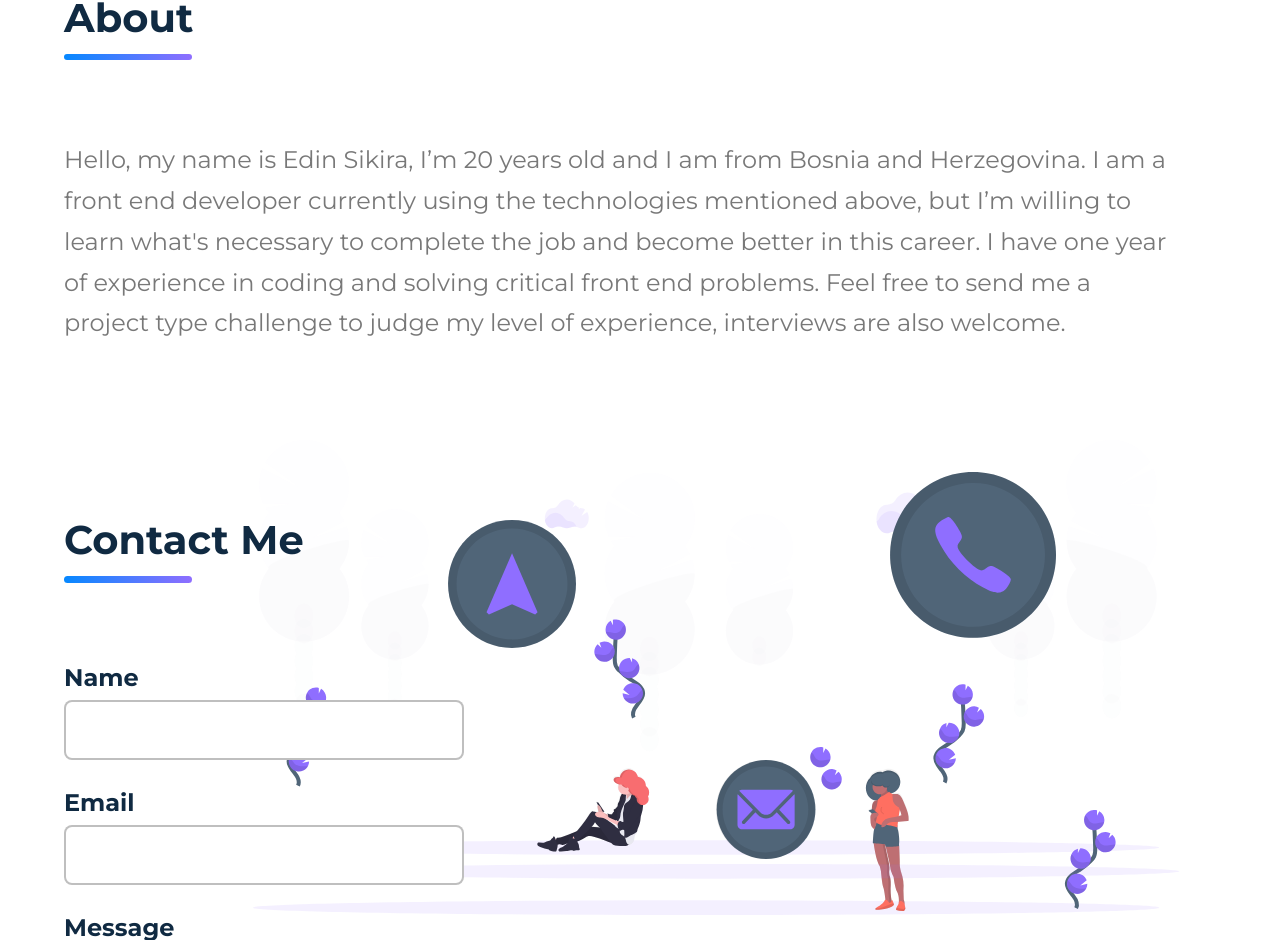
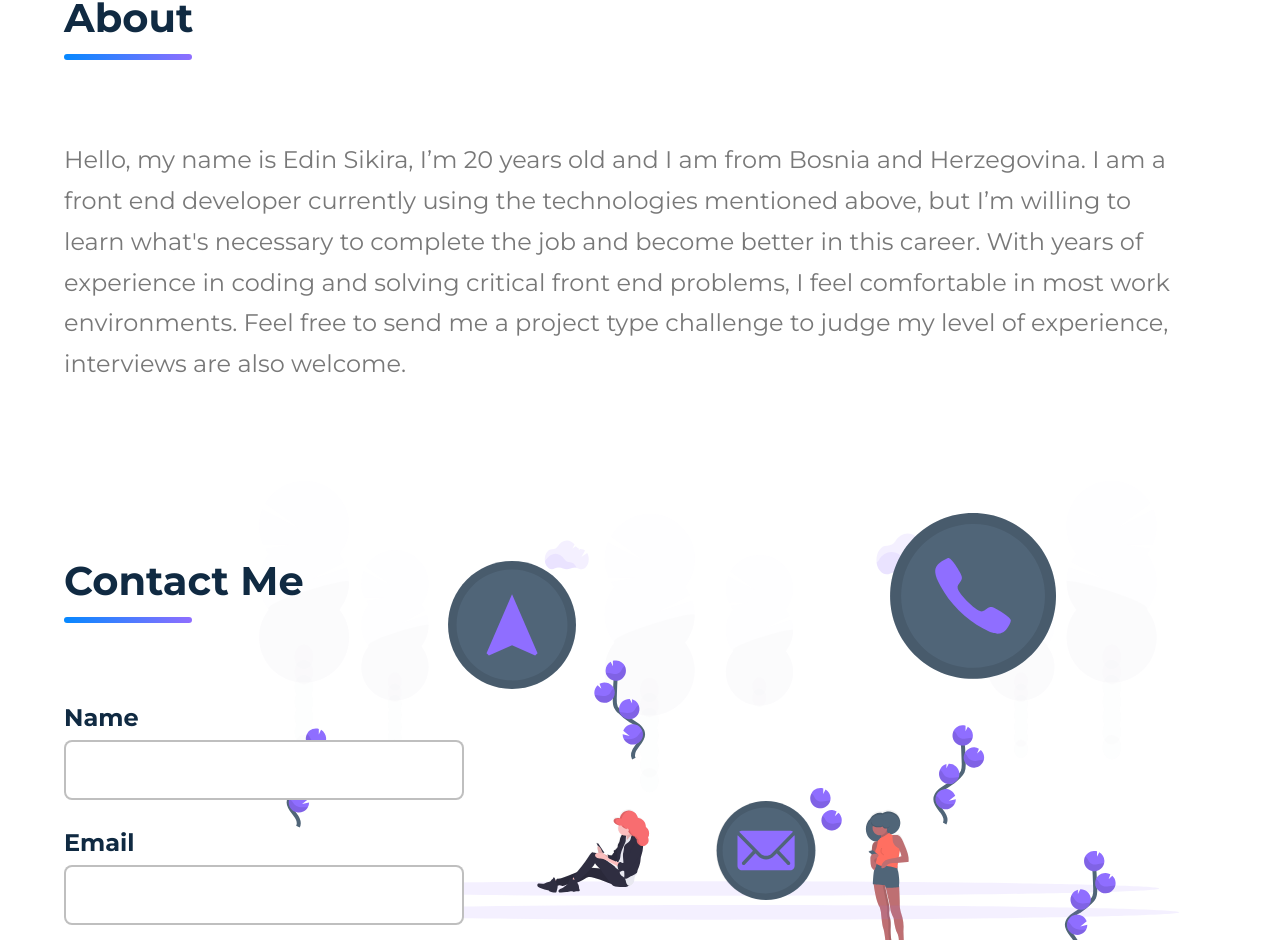
Before and after one commit to Edin2021/Portfolio, a React (Create React App) app: page / in a window 1280 px wide. Shown: the part 3046-3986 px from the top of the page. Built offline with nearby package versions, Linux system fonts and the light colour scheme.

Commit message:
Minor changes to about section paragraph.

```diff
--- a/src/components/About.js
+++ b/src/components/About.js
@@ -9,10 +9,10 @@
         Hello, my name is Edin Sikira, I’m 20 years old and I am from Bosnia and
         Herzegovina. I am a front end developer currently using the technologies
         mentioned above, but I’m willing to learn what's necessary to complete
-        the job and become better in this career. I have one year of experience
-        in coding and solving critical front end problems. Feel free to send me
-        a project type challenge to judge my level of experience, interviews are
-        also welcome.
+        the job and become better in this career. With years of experience in
+        coding and solving critical front end problems, I feel comfortable in
+        most work environments. Feel free to send me a project type challenge to
+        judge my level of experience, interviews are also welcome.
       </p>
     </section>
   );
```
